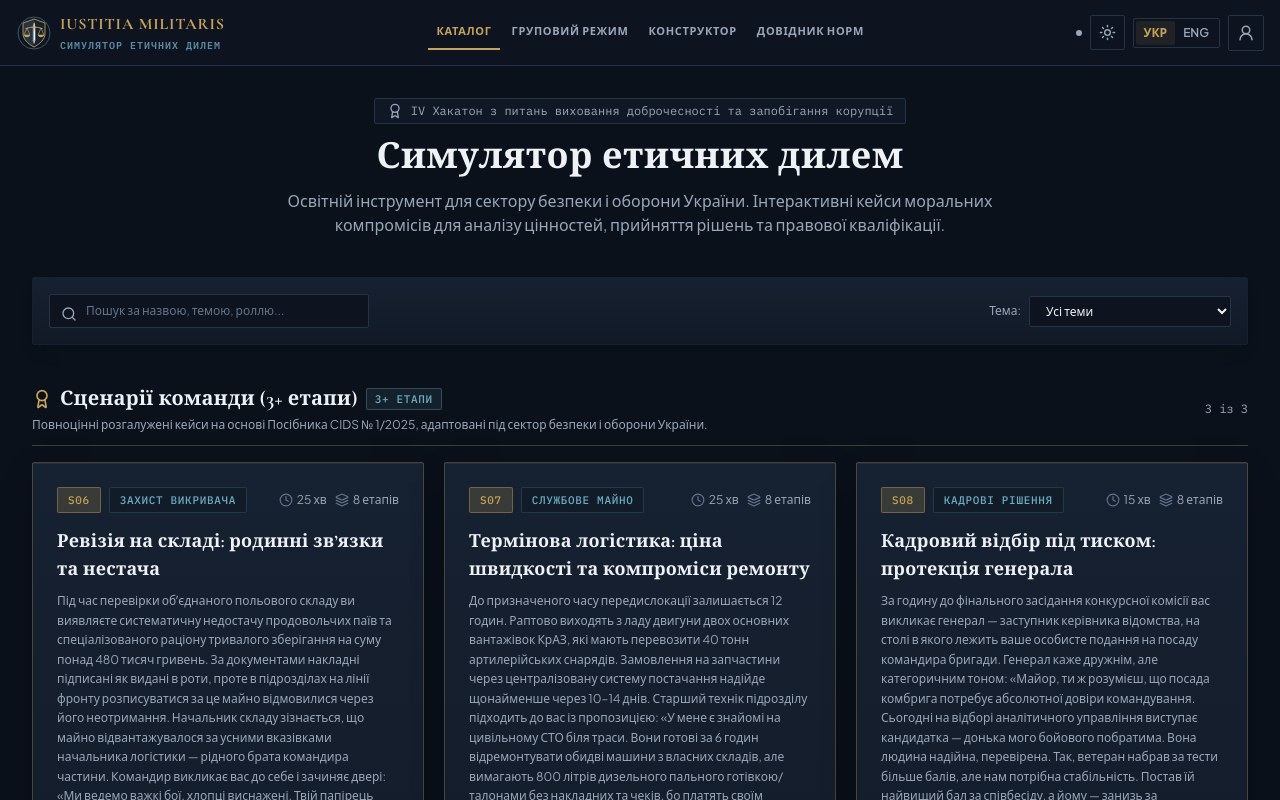
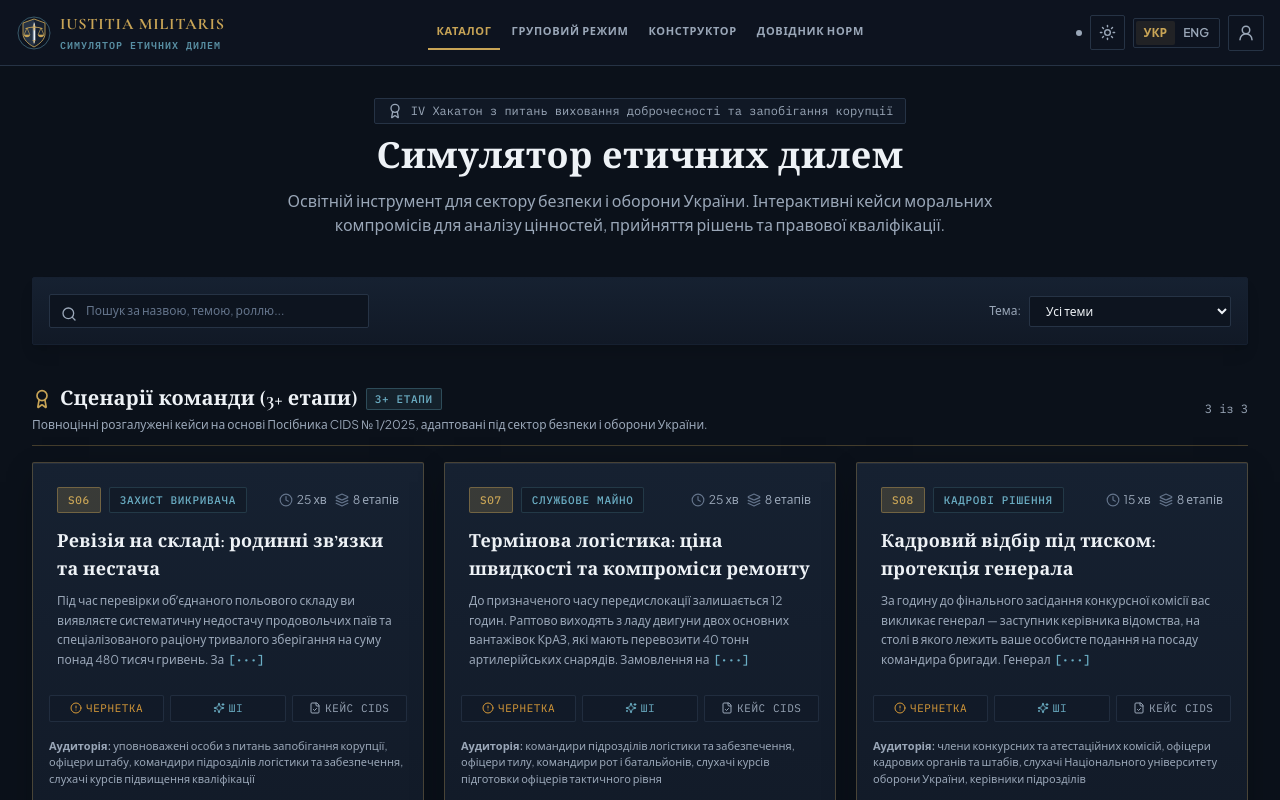
Before and after one commit to BAEEnN-1337/IustitiaMilitaris, a React (Vite) app: page / in a window 1280 px wide. Shown: the top 800 px of the page. Built offline with nearby package versions, Linux system fonts and the light colour scheme.

Commit message:
Preview long scenario descriptions with word-boundary continuation popovers

```diff
--- a/src/components/ScenarioCatalog.tsx
+++ b/src/components/ScenarioCatalog.tsx
@@ -1,3 +1,4 @@
+import { ScenarioDescription } from './ScenarioDescription';
 import { CaseMetadata } from './CaseMetadata';
 import { localizeScenario } from '../i18n/content';
 import { ui } from '../i18n/ui';
@@ -119,9 +120,7 @@ export const ScenarioCatalog: React.FC<ScenarioCatalogProps> = ({
             <h3 className="im-scenario-title font-serif text-base sm:text-lg font-bold text-white group-hover:text-justice-gold transition-colors leading-snug">
               {s.nazva}
             </h3>
-            <p className="text-xs text-steel-300 mt-2  leading-relaxed">
-              {s.sytuatsiia}
-            </p>
+            <ScenarioDescription text={s.sytuatsiia} lang={lang} />
           </div>
           </div>
           <div className="scenario-card-metadata mt-auto space-y-2">
--- /dev/null
+++ b/src/components/ScenarioDescription.tsx
@@ -0,0 +1,45 @@
+import React, { useId } from 'react';
+import { Language } from '../i18n';
+import labels from '../i18n/design.json';
+import { descriptionPreview } from '../utils/descriptionPreview';
+
+export function ScenarioDescription({
+  text,
+  lang
+}: {
+  text: string;
+  lang: Language;
+}) {
+  const id = useId();
+  const { preview, continuation } = descriptionPreview(text);
+  return (
+    <div className="scenario-description relative group mt-2 text-xs text-steel-300 leading-relaxed overflow-visible">
+      <p>
+        <span className="description-preview">{preview}</span>
+        {continuation && (
+          <button
+            type="button"
+            aria-label={labels[lang].descriptionMore}
+            aria-describedby={id}
+            onClick={(event) => {
+              event.preventDefault();
+              event.stopPropagation();
+            }}
+            className="font-mono text-tactical-ice font-bold ml-1 cursor-help hover:text-justice-gold transition-colors"
+          >
+            [···]
+          </button>
+        )}
+      </p>
+      {continuation && (
+        <div
+          id={id}
+          role="tooltip"
+          className="description-continuation absolute left-0 right-0 top-full mt-1.5 w-full z-40 p-3 rounded-sm bg-obsidian-900/95 border border-steel-600 shadow-panel backdrop-blur-md font-sans text-xs sm:text-sm text-steel-100 leading-relaxed transition-all duration-200 ease-out opacity-0 invisible group-hover:opacity-100 group-hover:visible group-focus-within:opacity-100 group-focus-within:visible"
+        >
+          {continuation}
+        </div>
+      )}
+    </div>
+  );
+}
--- a/src/i18n/design.json
+++ b/src/i18n/design.json
@@ -22,7 +22,8 @@
     "neutral": "Без зміни цього виміру",
     "negative": "Ризик для цього виміру",
     "discussion": "Точка найбільшої дискусії",
-    "exitProjector": "Вийти з проєктора (Esc)"
+    "exitProjector": "Вийти з проєктора (Esc)",
+    "descriptionMore": "Показати продовження опису"
   },
   "en": {
     "catalog": "Catalog",
@@ -47,6 +48,7 @@
     "neutral": "No change to this dimension",
     "negative": "Risk to this dimension",
     "discussion": "Point of greatest discussion",
-    "exitProjector": "Exit projector (Esc)"
+    "exitProjector": "Exit projector (Esc)",
+    "descriptionMore": "Show description continuation"
   }
 }
--- a/src/index.css
+++ b/src/index.css
@@ -767,3 +767,7 @@ body,
     transition: none;
   }
 }
+
+.scenario-description:is(:hover, :focus-within) { z-index: 70; }
+.scenario-description:is(:hover, :focus-within)::after { content: ''; position: absolute; top: 100%; left: 0; right: 0; height: 6px; }
+.description-continuation { max-height: min(50vh, 320px); overflow-y: auto; overflow-wrap: anywhere; }
--- /dev/null
+++ b/src/utils/descriptionPreview.ts
@@ -0,0 +1,17 @@
+export function descriptionPreview(text: string, limit = 190) {
+  const characters = Array.from(text);
+  if (characters.length <= limit) return { preview: text, continuation: '' };
+  let boundary = limit;
+  if (!/\s/u.test(characters[boundary])) {
+    while (boundary > 0 && !/\s/u.test(characters[boundary])) boundary--;
+    if (boundary === 0) {
+      boundary = limit;
+      while (boundary < characters.length && !/\s/u.test(characters[boundary]))
+        boundary++;
+    }
+  }
+  return {
+    preview: characters.slice(0, boundary).join(''),
+    continuation: characters.slice(boundary).join('')
+  };
+}
```
Also changed, not shown: tests/description.browser.cjs (added, +132 -0 lines).
